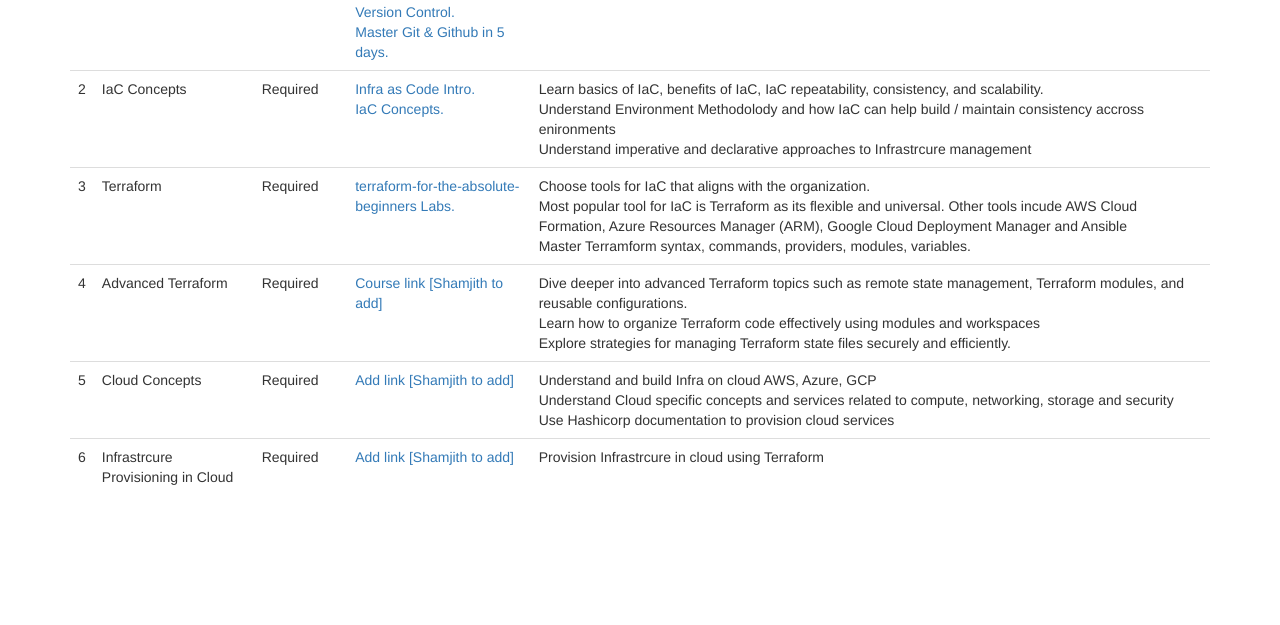
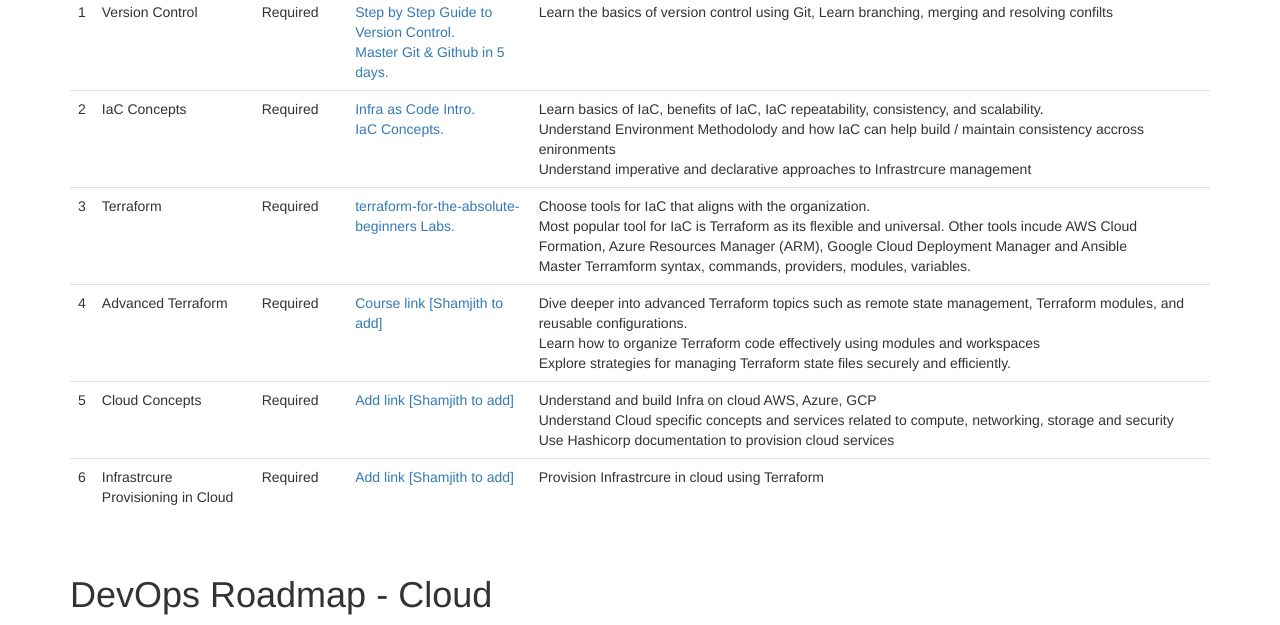
Before and after one commit to znisar/DevOps-Roadmap, a plain HTML site: page Index.html in a window 1280 px wide. Shown: the part 762-1387 px from the top of the page. Before the commit the page ends 1277 px from the top, so only its background shows below. Drawn offline with nearby package versions, Linux system fonts and the light colour scheme.

Commit message:
added roadmap for cloud heading

```diff
--- a/Index.html
+++ b/Index.html
@@ -91,6 +91,7 @@
         </table>
         </div>
 
+        <br>
         <H1> DevOps Roadmap - IaC </H1>
         <table class="IaC table">
             <tr>
@@ -177,6 +178,10 @@
                     Provision Infrastrcure in cloud using Terraform <br>
                 </td>
             </tr>
+        </table>
+
+        <br>
+        <H1> DevOps Roadmap - Cloud </H1>
 
     </div>
 </body>
```
